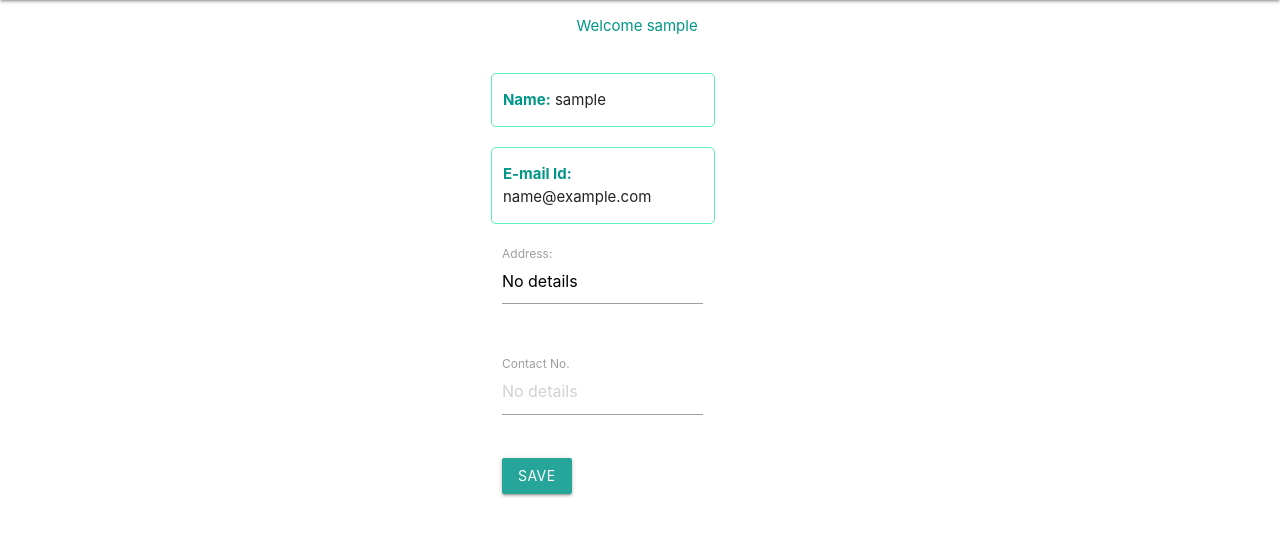
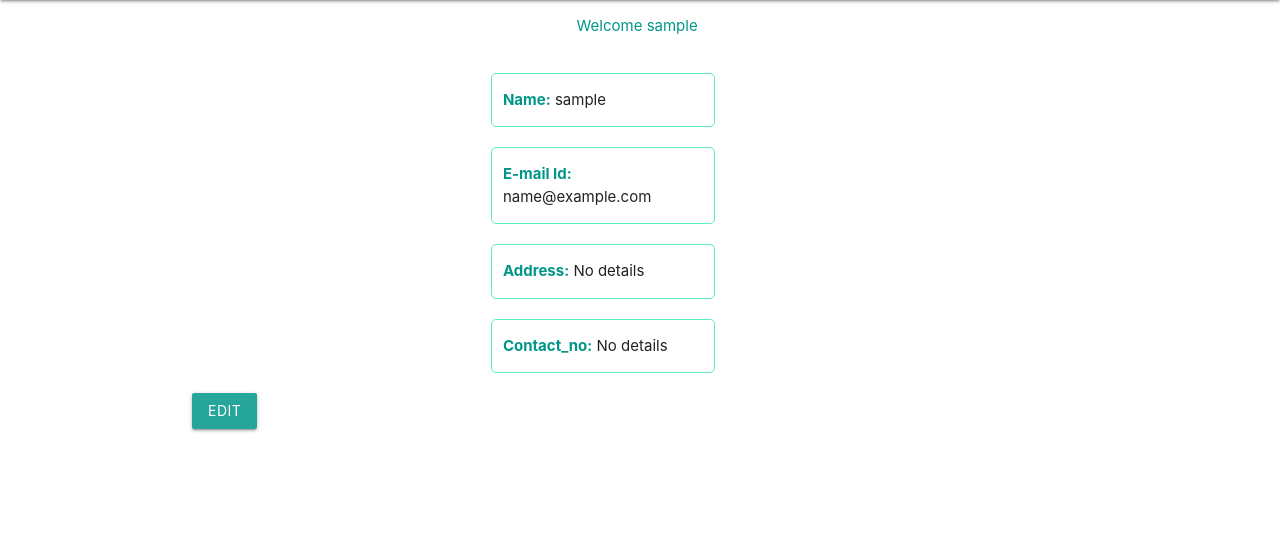
Before and after one commit to farrukh-ahm/Borrow-A-Story-Library, a Django app: page /profile/ in a window 1280 px wide. Shown: the part 64-600 px from the top of the page. Run offline with Django 3.2, Linux system fonts and the light colour scheme; the visitor is signed in with stand-in values (Sample User, id 1); some libraries are stand-ins or nearby versions.

Commit message:
Add function to edit address and contact no on profile page

```diff
--- a/borrow_a_story/views.py
+++ b/borrow_a_story/views.py
@@ -111,5 +111,28 @@ class UserProfile(View):
         return render(request, 'profile.html', context)
 
     def post(self, request, *args, **kwargs):
-        user = User.objects.filter(username=reque.user)
-        user_info = user.user.all()
+        # user = User.objects.filter(username=request.user)
+        # user_info = user.user.all()
+        try:
+            queryset = User_Detail.objects.all()
+            user_info = get_object_or_404(queryset, user=request.user)
+        except:
+            queryset = []
+            user_info = {'address': 'No details', 'contact_no': 'No details'}
+        # user_info = get_object_or_404(queryset, user=request.user)
+        profile_form = ProfileForm()
+        user_form = ProfileForm(request.POST)
+        if user_form.is_valid():
+            user_update = user_form.save(commit=False)
+            user_update.user = request.user
+            user_update.save()
+        else:
+            user_form = ProfileForm()
+
+        context = {
+            'user_info': user_info,
+            'profile_form': user_form,
+        }
+
+        return render(request, 'profile.html', context)
+        # return redirect(reverse('user_profile'))
--- a/static/js/script.js
+++ b/static/js/script.js
@@ -2,4 +2,21 @@ document.addEventListener('DOMContentLoaded', function() {
      // NAVBAR INT
      let navbar = document.querySelectorAll('.sidenav');
      M.Sidenav.init(navbar);
+
+     // Modal
+     let popOp = document.querySelectorAll('.modal');
+     let modal = M.Modal.init(popOp);
+     let modalTrigger = document.getElementsByClassName("modal-trigger")
+     let modalClose = document.getElementsByClassName("modal-close")
+     modalTrigger.addEventListener("click", ()=>{
+       modal.open()
+     })
+     for(let close of modalClose){
+      close.addEventListener("click", ()=>{
+         modal.close()
+     })
+     }
+
   });
+
+  console.log("connected")
--- a/templates/base.html
+++ b/templates/base.html
@@ -67,5 +67,6 @@
 
     <!-- Materialize Script -->
     <script src="https://cdnjs.cloudflare.com/ajax/libs/materialize/1.0.0/js/materialize.min.js"></script>
+    <script src="{% static 'js/script.js' %}"></script>
 </body>
 </html>
--- a/templates/profile.html
+++ b/templates/profile.html
@@ -7,9 +7,6 @@
     <div class="col s12 m3 offset-m4 info-control">
         <p><b class="teal-text">Name:</b> {{ user.get_username }}</p>
     </div>
-    <!-- <div class="col s12 m3 offset-m3 info-control">
-        <p><b>E-mail Id: {{ user.email }}</b></p>
-    </div> -->
 </div>
 <div class="row">
     <div class="col s12 m3 offset-m4 info-control">
@@ -17,14 +14,61 @@
     </div>
 </div>
 
+<div class="row" id="">
+    <div class="col s12 m3 offset-m4 info-control">
+        <p><b class="teal-text">Address:</b> {{user_info.address }}</p>
+    </div>
+</div>
+<div class="row">
+    <div class="col s12 m3 offset-m4 info-control">
+        <p><b class="teal-text">Contact_no:</b> {{ user_info.contact_no }}</p>
+    </div>
+</div>
+<button data-target="modal1" class="btn modal-trigger">Edit</button>
 
-<div class="row">
+<!-- Modal Structure -->
+<div id="modal1" class="modal">
+    <div class="modal-content">
+      <h4>Contact Info:</h4>
+      <div class="row">
+        <form class="col" method="POST">
+          <div class="row">
+            <div class="input-field col s12 m12">
+                <p>Address:</p>
+                {{profile_form.address}}
+            </div>
+          </div>
+          <div class="row">
+            <div class="input-field col s12 m12 left">
+                <!-- <input placeholder="{{user_info.contact_no}}" id="first_name" type="number" class="validate">
+                <label for="first_name">Contact No.</label> -->
+                <p>Contact No.</p>
+                {{profile_form.contact_no}}
+              </div>
+          </div>
+          <div class="row">
+            <div class="col modal-footer">
+                {% csrf_token %}
+                <div class="col s12 m6 push-m2"><button type="submit" class="btn btn-signup btn-lg modal-close">Save</button></div>
+                <div class="col s12 m6"><button type="reset" class="btn btn-lg modal-close">Cancel</button></div>
+            </div>
+          </div>
+        </form>
+    </div>
+    </div>
+    <!-- <div class="modal-footer">
+      <a href="#!" class="modal-close waves-effect waves-green btn-flat">Agree</a>
+    </div> -->
+</div>
+
+<!-- <div class="row">
     <form class="col s12" method="POST">
       <div class="row">
-        <div class="input-field col s12 m3 offset-m4">
-            <textarea id="textarea1" class="materialize-textarea validate">{{user_info.address}}</textarea>
-            <label for="textarea1">Address:</label>
-        </div>
+        <div class="input-field col s12 m3 offset-m4"> -->
+            <!-- <textarea id="textarea1" class="materialize-textarea validate">{{user_info.address}}</textarea>
+            <label for="textarea1">Address:</label> -->
+            <!-- {{profile_form.address}} -->
+        <!-- </div>
       </div>
       <div class="row">
         <div class="input-field col s12 m3 offset-m4">
@@ -38,6 +82,6 @@
         </div>
       </div>
     </form>
-  </div>
+</div> -->
 
 {% endblock %}
```
